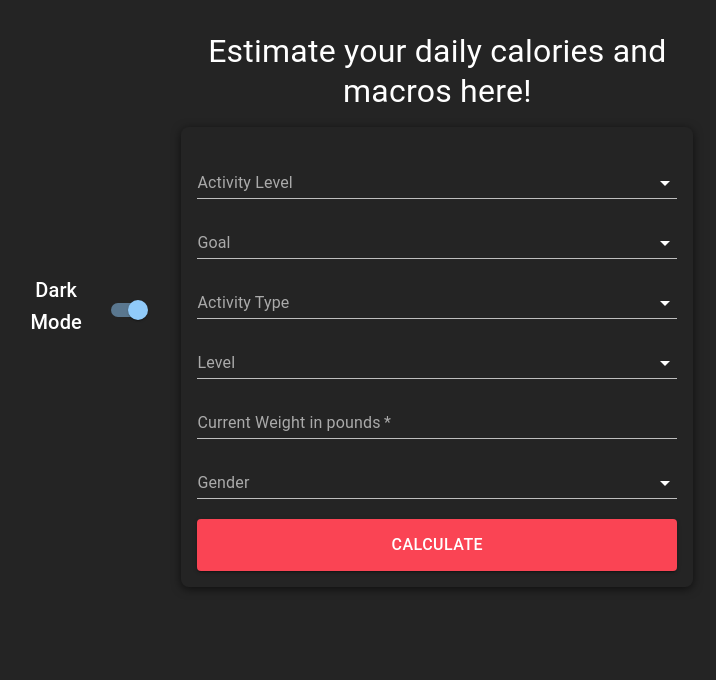
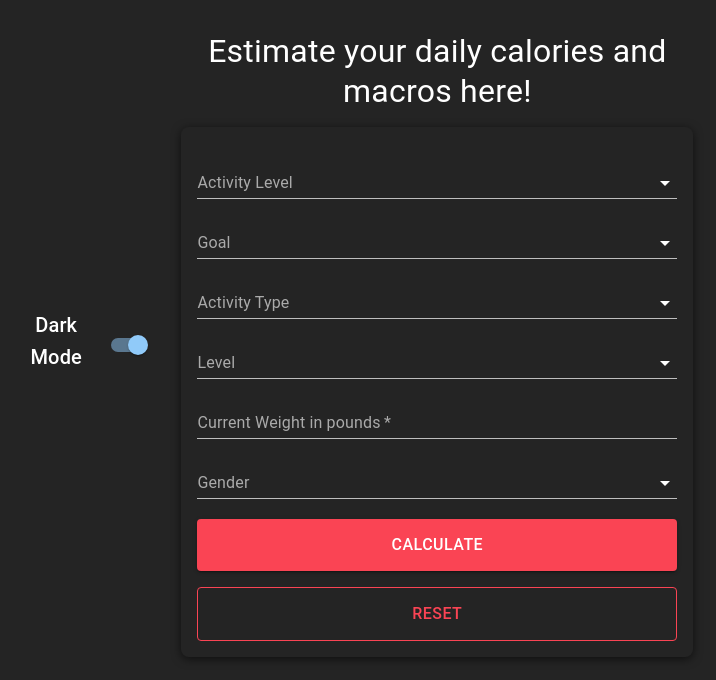
Before and after one commit to Sogolsa/estimate-daily-fuel, a React (Vite) app: page / in a window 1280 px wide. Shown: the top 680 px of the page, without its empty margins (19-735 px from the left). Built offline with nearby package versions, Linux system fonts and the light colour scheme.

Commit message:
Added a reset button

```diff
--- a/src/components/MyForm.jsx
+++ b/src/components/MyForm.jsx
@@ -5,7 +5,7 @@ import {
   Typography,
   Box,
   TextField,
-  FormHelperText,
+  Button,
 } from "@mui/material";
 
 // components
@@ -81,6 +81,30 @@ const MyForm = () => {
     }
 
     console.log("Form is valid, proceed with calculation");
+  };
+
+  const handleReset = () => {
+    setFormData({
+      activityLevel: "",
+      goal: "",
+      activityType: "",
+      currentWeight: "",
+      gender: "",
+      level: "",
+    });
+
+    setFormDataErrors({
+      activityLevel: false,
+      goal: false,
+      activityType: false,
+      currentWeight: false,
+      gender: false,
+      level: false,
+    });
+    setCalorieRange(null);
+    setProteinRange(null);
+    setCarbRange(null);
+    setFatRange(null);
   };
 
   return (
@@ -159,6 +183,19 @@ const MyForm = () => {
                 setFatRange={setFatRange}
                 formData={formData}
               />
+              <Button
+                variant="outlined"
+                onClick={handleReset}
+                sx={{
+                  mt: 2,
+                  padding: 1.5,
+                  borderColor: "#fa4454",
+                  color: "#fa4454",
+                  fontSize: "1em",
+                }}
+              >
+                Reset
+              </Button>
             </Box>
           </Grid>
           <Results
```
